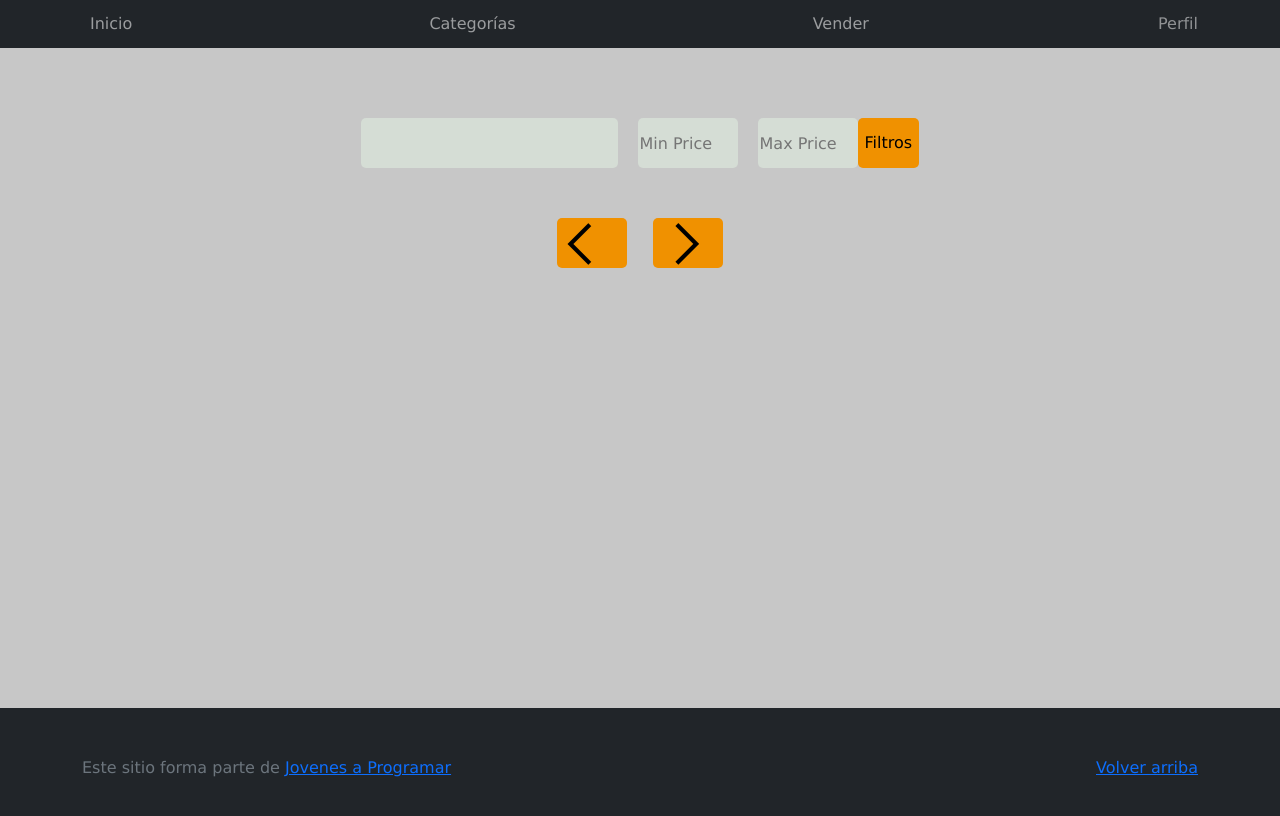
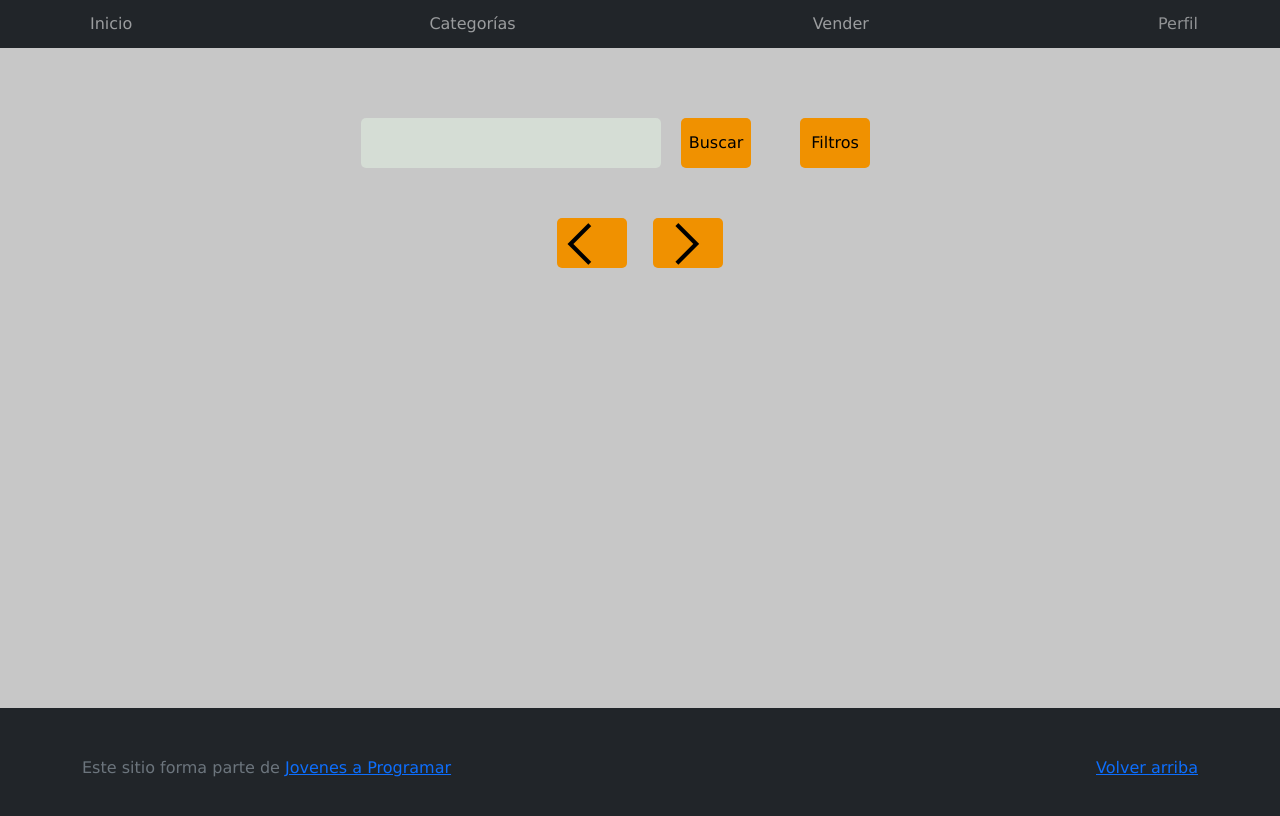
Before and after one commit to alexanderustra/JaP-eComerce, a plain HTML site: page products.html in a window 1280 px wide. Drawn offline with nearby package versions, Linux system fonts and the light colour scheme; no server answers.

Commit message:
Update products.html

```diff
--- a/products.html
+++ b/products.html
@@ -44,10 +44,9 @@
   </nav>
   <main class="pb-5 container">
     <div id="search-section">
-      <input type="search" id="search-input">
-      <input type="number" id="rangeFilterPriceMin" class="filters" placeholder="Min Price">
-      <input type="number" id="rangeFilterPriceMax" class="filters" placeholder="Max Price">
-      <button id="filter-btn">Filtros</button>
+      <input type="text">
+      <button>Buscar</button>
+      <button id="filters-btn" >Filtros</button>
     </div>
     <div class="container li-container" id="container">
     </div>
```
